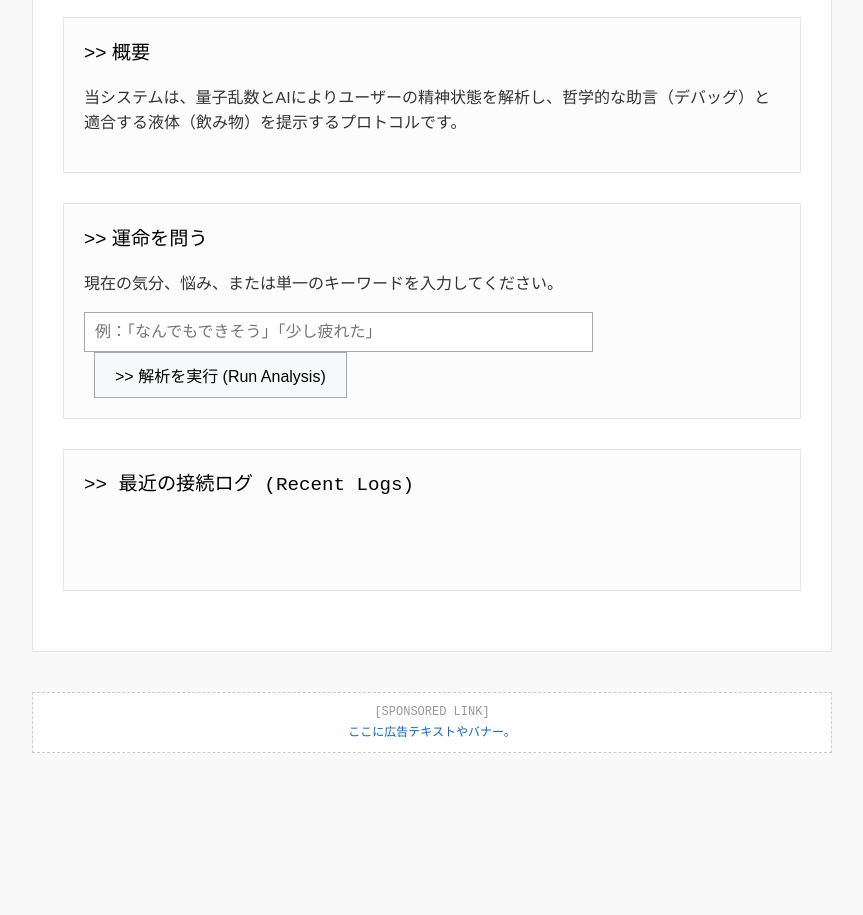
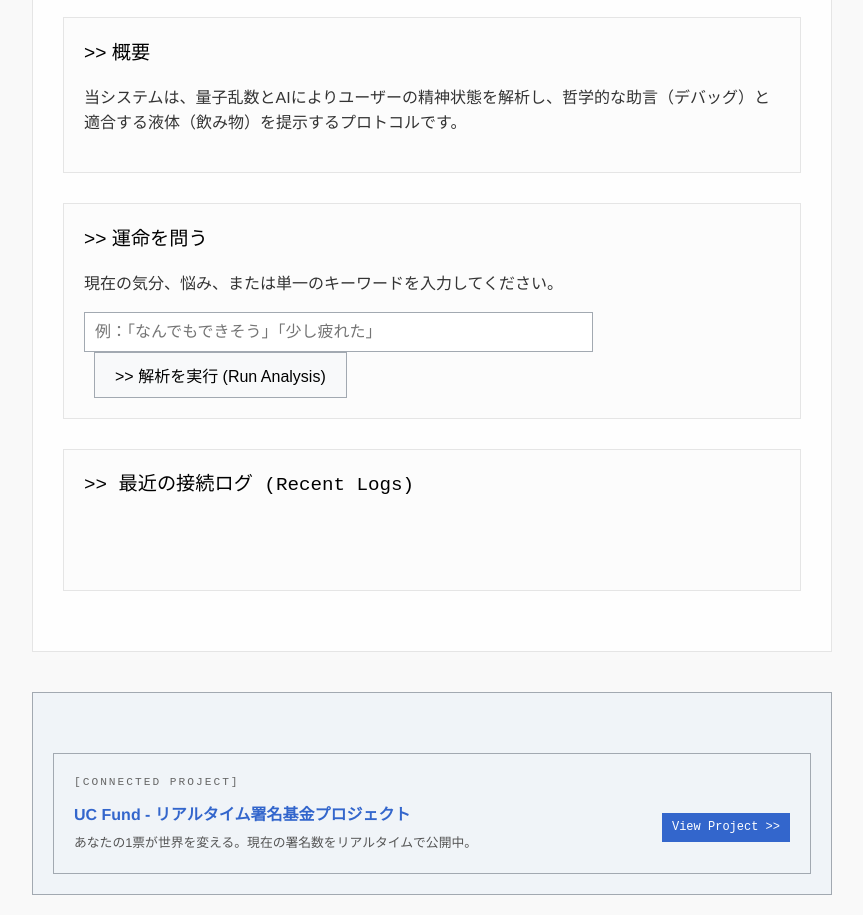
Before and after one commit to tsunamayo3882-bit/cyber-omikuji, a plain HTML site: page index.html in a window 1280 px wide. Shown: the part 157-1072 px from the top of the page, without its empty margins (208-1071 px from the left). Before the commit the page ends 930 px from the top, so only its background shows below. Drawn offline with nearby package versions, Linux system fonts and the light colour scheme; a script that the page names is missing.

Commit message:
Add UCfund ad

```diff
--- a/index.html
+++ b/index.html
@@ -63,11 +63,16 @@
             </main>
         </div>
         <div class="ad-section">
-            <p class="ad-label">[SPONSORED LINK]</p>
-            <a href="あなたのリンク先" target="_blank" class="ad-content">
-                ここに広告テキストやバナー。
-            </a>
+   <aside class="ad-section">
+    <p class="ad-label">[CONNECTED PROJECT]</p>
+    <a href="https://ucfundproject-ops.github.io/uc-fund-project/" target="_blank" class="ad-content-wrapper">
+        <div class="ad-text-group">
+            <span class="ad-title">UC Fund - リアルタイム署名基金プロジェクト</span>
+            <p class="ad-description">あなたの1票が世界を変える。現在の署名数をリアルタイムで公開中。</p>
         </div>
+        <div class="ad-tag">View Project >></div>
+    </a>
+</aside>
     </div>
 
     <div id="imageModal" class="hidden">
--- a/style.css
+++ b/style.css
@@ -218,28 +218,73 @@ button:hover {
 
 #closeModal { margin-top: 10px; }
 
+/* UC Fund 広告用カスタムスタイル */
 .ad-section {
     margin-top: 40px;
-    padding: 10px;
-    border: 1px dashed #ccc;
-    background-color: #fff;
-    font-size: 0.75rem;
-    text-align: center;
+    padding: 20px;
+    background-color: #f0f4f8; /* 少し青みがかったサイバーな背景 */
+    border: 1px double #a2a9b1;
+    transition: all 0.3s ease;
+}
+
+.ad-section:hover {
+    background-color: #e6eef5;
+    border-color: #3366cc;
 }
 
 .ad-label {
-    margin: 0;
-    color: #999;
+    margin: 0 0 10px 0;
+    color: #666;
+    font-size: 0.7rem;
     font-family: monospace;
+    letter-spacing: 2px;
 }
 
-.ad-content {
-    color: #0066cc;
+.ad-content-wrapper {
+    display: flex;
+    justify-content: space-between;
+    align-items: center;
     text-decoration: none;
+    color: inherit;
 }
 
-.ad-content:hover {
-    text-decoration: underline;
+.ad-title {
+    display: block;
+    font-weight: bold;
+    color: #3366cc;
+    font-size: 1rem;
+    margin-bottom: 5px;
+}
+
+.ad-description {
+    margin: 0;
+    font-size: 0.8rem;
+    color: #555;
+}
+
+.ad-tag {
+    font-family: monospace;
+    font-size: 0.75rem;
+    background: #3366cc;
+    color: #fff;
+    padding: 5px 10px;
+    white-space: nowrap;
+    margin-left: 15px;
+}
+
+/* モバイル対応（レスポンシブ） */
+@media (max-width: 600px) {
+    .ad-content-wrapper {
+        flex-direction: column;
+        align-items: flex-start;
+    }
+    .ad-tag {
+        margin-left: 0;
+        margin-top: 15px;
+        width: 100%;
+        text-align: center;
+        box-sizing: border-box;
+    }
 }
 
 /* --- レスポンシブ対応 (Mobile Optimization) --- */
```
